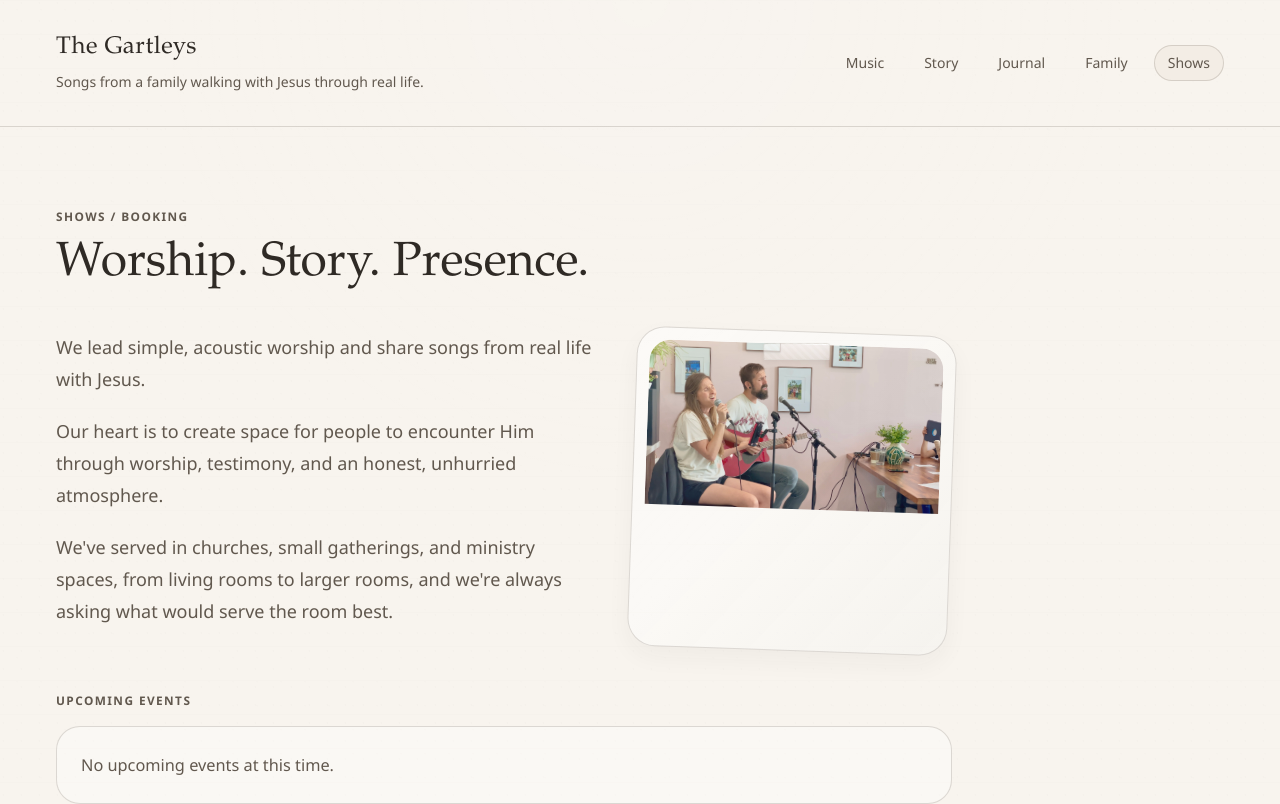
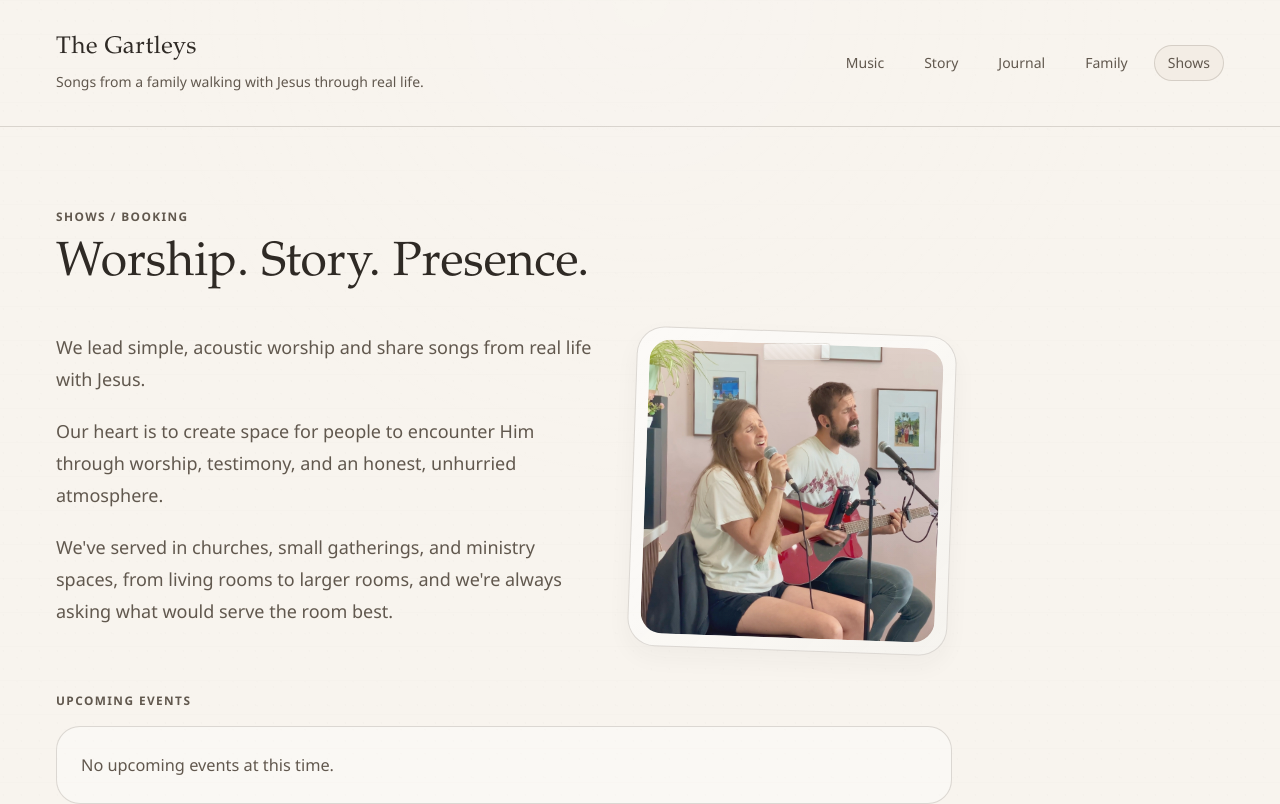
Before and after one commit to alexandergartley/the-gartleys, a Next.js app: page /shows in a window 1280 px wide. Shown: the top 804 px of the page. Built offline with nearby package versions, Linux system fonts and the light colour scheme.

Commit message:
Use square image on Shows page

```diff
--- a/app/shows/page.tsx
+++ b/app/shows/page.tsx
@@ -25,11 +25,11 @@ export default function ShowsPage() {
           <figure className="soft-panel scrap-photo order-first mx-auto w-full max-w-sm rotate-[-2deg] overflow-hidden rounded-[1.75rem] p-3 shadow-[0_16px_30px_rgba(47,42,37,0.08)] lg:order-last lg:mx-0 lg:justify-self-end lg:rotate-[2deg]">
             <div className="aspect-square overflow-hidden rounded-[1.35rem]">
               <Image
-                src="/shows/story-song-agape-cafe.jpeg"
+                src="/shows/story-song-agape-cafe-square.jpeg"
                 alt="The Gartleys leading music during Story + Song at Agape Café"
                 width={1620}
                 height={1620}
-                className="h-full w-full object-cover object-left"
+                className="h-full w-full object-cover"
                 priority
               />
             </div>
```
Also changed, not shown: public/shows/story-song-agape-cafe-square.jpeg (added).
